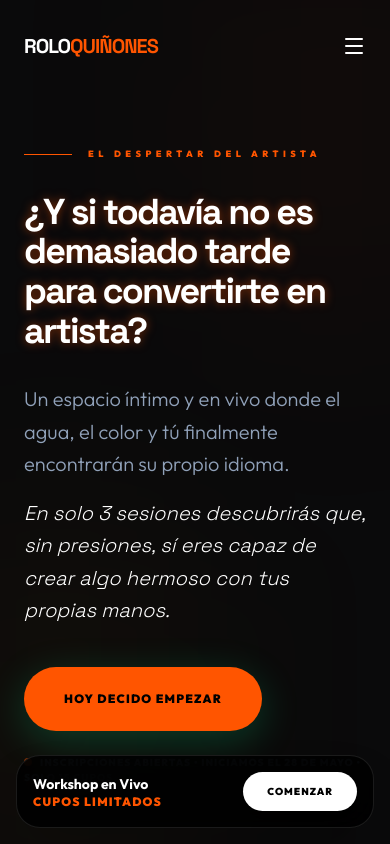
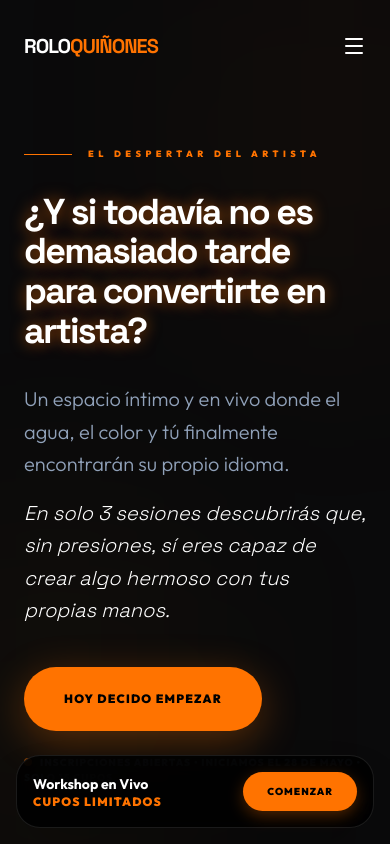
Before and after one commit to Rolo7575qf/rolo-quinones-workshop-funnel, a React (Vite) app: page / in a window 390 px wide. Shown: the top 844 px of the page. Built offline with nearby package versions, Linux system fonts and the light colour scheme.

Commit message:
feat: enhance button contrast and update orange to a brighter optimistic tone

```diff
--- a/src/App.tsx
+++ b/src/App.tsx
@@ -78,9 +78,9 @@ const FAQ = [
 
 const SectionTitle = ({ children, subtitle, accent = "emerald" }: { children: React.ReactNode, subtitle?: string, accent?: "emerald" | "amber" | "rose" }) => {
   const accentColors = {
-    emerald: "text-neon-orange drop-shadow-[0_0_8px_rgba(255,85,0,0.4)]",
-    amber: "text-neon-amber drop-shadow-[0_0_8px_rgba(245,158,11,0.4)]",
-    rose: "text-rose-500 drop-shadow-[0_0_8px_rgba(244,63,94,0.4)]"
+    emerald: "text-neon-orange drop-shadow-[0_0_12px_rgba(255,115,0,0.5)]",
+    amber: "text-neon-amber drop-shadow-[0_0_12px_rgba(245,158,11,0.5)]",
+    rose: "text-rose-500 drop-shadow-[0_0_12px_rgba(244,63,94,0.5)]"
   };
 
   return (
@@ -140,7 +140,7 @@ export default function App() {
             <a href="#programa" className="hover:text-neon-orange transition-colors">Workshop</a>
             <button
               onClick={handlePurchase}
-              className="px-8 py-3 bg-white text-black rounded-full hover:bg-neon-orange hover:text-black transition-all font-black text-[9px] uppercase tracking-widest shadow-[0_0_20px_rgba(255,255,255,0.1)]"
+              className="px-8 py-3 bg-neon-orange text-black rounded-full hover:bg-white transition-all font-black text-[9px] uppercase tracking-widest shadow-[0_0_20px_rgba(255,115,0,0.3)]"
             >
               Sí, quiero atreverme
             </button>
@@ -203,7 +203,7 @@ export default function App() {
               <div className="flex flex-col gap-4 items-start">
                 <button
                   onClick={handlePurchase}
-                  className="px-10 md:px-12 py-6 bg-neon-orange text-black rounded-full text-xs font-black uppercase tracking-widest shadow-[0_10px_40px_rgba(0,255,157,0.2)] hover:shadow-[0_20px_60px_rgba(0,255,157,0.4)] hover:-translate-y-1 transition-all animate-shine"
+                  className="px-10 md:px-12 py-6 bg-neon-orange text-black rounded-full text-xs font-black uppercase tracking-widest shadow-[0_10px_40px_rgba(255,115,0,0.3)] hover:shadow-[0_20px_60px_rgba(255,115,0,0.5)] hover:bg-white hover:-translate-y-1 transition-all animate-shine"
                 >
                   Hoy decido empezar
                 </button>
@@ -223,7 +223,7 @@ export default function App() {
               <div className="absolute inset-0 z-0 flex items-center justify-center">
                 <div className="w-[120%] h-[120%] border border-white/5 rounded-full orbit-item"></div>
               </div>
-              <div className="relative z-10 w-full max-w-sm mx-auto aspect-[9/16] rounded-[40px] overflow-hidden shadow-[0_0_50px_rgba(0,255,157,0.1)] neon-border-emerald group">
+              <div className="relative z-10 w-full max-w-sm mx-auto aspect-[9/16] rounded-[40px] overflow-hidden shadow-[0_0_50px_rgba(255,115,0,0.15)] neon-border-emerald group">
                   <iframe
                     width="100%"
                     height="100%"
@@ -312,7 +312,7 @@ export default function App() {
                   <div className="pt-8">
                     <button
                       onClick={handlePurchase}
-                      className="text-neon-orange hover:text-white transition-colors uppercase tracking-[0.3em] font-bold text-[10px] pb-2 border-b border-neon-orange/30 hover:border-white"
+                      className="px-8 py-4 bg-neon-orange text-black rounded-full text-[10px] font-black uppercase tracking-[0.3em] shadow-[0_10px_30px_rgba(255,115,0,0.2)] hover:bg-white transition-all"
                     >
                       Quiero dar el primer paso
                     </button>
@@ -388,7 +388,7 @@ export default function App() {
                 </div>
 
                 {/* PRECIO */}
-                <div className="p-10 rounded-[40px] border border-neon-orange/30 bg-neon-orange/5 shadow-[0_0_50px_rgba(0,255,157,0.05)] text-center relative overflow-hidden">
+                <div className="p-10 rounded-[40px] border border-neon-orange/30 bg-neon-orange/5 shadow-[0_0_50px_rgba(255,115,0,0.1)] text-center relative overflow-hidden">
                   <div className="absolute -top-20 -right-20 w-40 h-40 bg-neon-orange/20 blur-[50px] rounded-full"></div>
                   <h4 className="text-xl font-display font-bold mb-2 text-white relative z-10">Esto puede acompañarte toda la vida.</h4>
                   <p className="text-xs text-neon-orange uppercase tracking-widest font-black mb-4 relative z-10 mt-6">Grabaciones disponibles por 1 mes</p>
@@ -398,7 +398,7 @@ export default function App() {
                   </div>
                   <button
                     onClick={handlePurchase}
-                    className="w-full py-5 bg-white text-black rounded-full text-xs font-black uppercase tracking-widest shadow-2xl hover:bg-neon-orange hover:text-black transition-all relative z-10"
+                    className="w-full py-5 bg-white text-black rounded-full text-[10px] font-black uppercase tracking-widest shadow-2xl hover:bg-neon-orange transition-all relative z-10"
                   >
                     Quiero mi lugar en el grupo pionero
                   </button>
@@ -576,7 +576,7 @@ export default function App() {
 
             <button
               onClick={handlePurchase}
-              className="px-14 py-7 bg-white text-black rounded-full text-sm font-black uppercase tracking-widest shadow-[0_20px_60px_rgba(255,255,255,0.1)] hover:bg-neon-orange hover:-translate-y-1 transition-all animate-shine mb-6"
+              className="px-14 py-7 bg-neon-orange text-black rounded-full text-sm font-black uppercase tracking-widest shadow-[0_20px_60px_rgba(255,115,0,0.3)] hover:bg-white hover:-translate-y-1 transition-all animate-shine mb-6"
             >
               Sí, quiero atreverme
             </button>
@@ -615,7 +615,7 @@ export default function App() {
           </div>
           <button
             onClick={handlePurchase}
-            className="px-6 py-3 bg-white text-black rounded-full text-[10px] font-black uppercase tracking-widest shadow-lg hover:bg-neon-orange transition-colors"
+            className="px-6 py-3 bg-neon-orange text-black rounded-full text-[10px] font-black uppercase tracking-widest shadow-[0_5px_15px_rgba(255,115,0,0.3)] hover:bg-white transition-all"
           >
             Comenzar
           </button>
--- a/src/index.css
+++ b/src/index.css
@@ -5,8 +5,8 @@
   --font-sans: "Outfit", ui-sans-serif, system-ui, sans-serif;
   --font-display: "Space Grotesk", sans-serif;
   /* Custom Colors based on roloq.store */
-  --color-neon-orange: #FF5500;
-  --color-neon-orange: #FF5500;
+  --color-neon-orange: #FF7300;
+  --color-neon-orange-bright: #FF9100;
   --color-neon-amber: #F59E0B;
   --color-neon-magenta: #FF00FF;
   --color-dark-surface: #0A0A0B;
@@ -31,8 +31,8 @@
   }
 
   .neon-border-emerald {
-    box-shadow: 0 0 15px rgba(255, 85, 0, 0.1), inset 0 0 1px rgba(255, 85, 0, 0.5);
-    border-color: rgba(255, 85, 0, 0.3);
+    box-shadow: 0 0 20px rgba(255, 115, 0, 0.2), inset 0 0 1px rgba(255, 115, 0, 0.6);
+    border-color: rgba(255, 115, 0, 0.4);
   }
 
   .neon-border-amber {
@@ -41,11 +41,11 @@
   }
 
   .text-glow-emerald {
-    text-shadow: 0 0 10px rgba(255, 85, 0, 0.5);
+    text-shadow: 0 0 15px rgba(255, 115, 0, 0.6);
   }
 
   .bg-radial-gradient {
-    background: radial-gradient(circle at center, rgba(255, 85, 0, 0.05) 0%, transparent 70%);
+    background: radial-gradient(circle at center, rgba(255, 115, 0, 0.08) 0%, transparent 70%);
   }
 }
 
```
